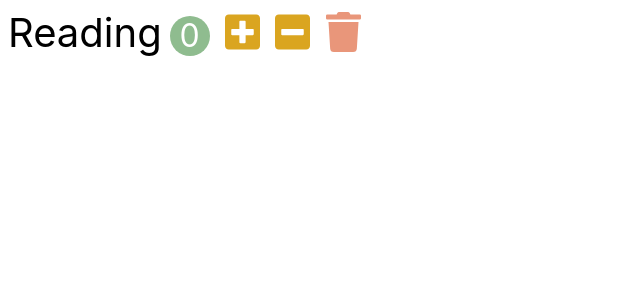
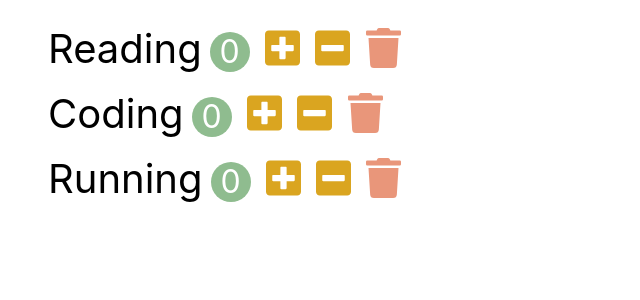
Before and after one commit to jiye-7/react-habit-tracker-project, a React (Create React App) app: page / in a window 1280 px wide. Shown: the top 300 px of the page, without its empty margins (0-640 px from the left). Built offline with nearby package versions, Linux system fonts and the light colour scheme.

Commit message:
event handler - 원본 데이터 건드리지 않고, state 변경하기

```diff
--- a/src/app.jsx
+++ b/src/app.jsx
@@ -1,11 +1,9 @@
-import React from 'react';
-import './app.css';
-import Habit from './components/habit';
+import React from "react";
+import "./app.css";
+import Habits from "./components/habits";
 
 function App() {
-  return (
-    <Habit />
-  )
+  return <Habits />;
 }
 
 export default App;
--- a/src/components/habit.jsx
+++ b/src/components/habit.jsx
@@ -1,40 +1,45 @@
-import React, { Component } from 'react';
+import React, { Component } from "react";
 
+// props로 전달받은 habit이라는 Object를 보여주기만 하는 컴포넌트
 class Habit extends Component {
-  state = {
-    count: 0,
-  }
-
   handleIncrement = () => {
-    // state object안에 있는 해당 멤버변수 count를 찾아 1증가 시킨 뒤 state를 업데이트 한다.
-    this.setState({
-      count: ++this.state.count,
-    })
+    this.props.onIncrement(this.props.habit);
   };
 
   handleDecrement = () => {
-    const count = --this.state.count;
-    this.setState({
-      count: count < 0 ? 0 : count,
-    })
-  }
+    this.props.onDecrement(this.props.habit);
+  };
+
+  handleDelete = () => {
+    this.props.onDelete(this.props.habit);
+  };
 
   render() {
+    const { name, count } = this.props.habit;
     return (
       <li className="habit">
-        <span className="habit-name">Reading</span>
-        <span className="habit-count">{this.state.count}</span>
-        <button className="habit-button habit-increase" onClick={this.handleIncrement}>
+        <span className="habit-name">{name}</span>
+        <span className="habit-count">{count}</span>
+        <button
+          className="habit-button habit-increase"
+          onClick={this.handleIncrement}
+        >
           <i className="fas fa-plus-square"></i>
         </button>
-        <button className="habit-button habit-decrease" onClick={this.handleDecrement}>
+        <button
+          className="habit-button habit-decrease"
+          onClick={this.handleDecrement}
+        >
           <i className="fas fa-minus-square"></i>
         </button>
-        <button className="habit-button habit-delete">
+        <button
+          className="habit-button habit-delete"
+          onClick={this.handleDelete}
+        >
           <i className="fas fa-trash"></i>
         </button>
       </li>
-    )
+    );
   }
 }
 
--- /dev/null
+++ b/src/components/habits.jsx
@@ -0,0 +1,54 @@
+import React, { Component } from "react";
+import Habit from "./habit";
+
+class Habits extends Component {
+  state = {
+    habits: [
+      { id: 1, name: "Reading", count: 0 },
+      { id: 2, name: "Coding", count: 0 },
+      { id: 3, name: "Running", count: 0 },
+    ],
+  };
+
+  handleIncrement = (habit) => {
+    const habits = [...this.state.habits];
+    const index = habits.indexOf(habit);
+    habits[index].count++;
+    this.setState({
+      habits, // habits: habits, // key: array data
+    });
+  };
+
+  handleDecrement = (habit) => {
+    const habits = [...this.state.habits];
+    const index = habits.indexOf(habit);
+    const count = habits[index].count - 1;
+    habits[index].count = count < 0 ? 0 : count;
+    this.setState({
+      habits,
+    });
+  };
+
+  handleDelete = (habit) => {
+    const habits = this.state.habits.filter((item) => item.id !== habit.id);
+    this.setState({ habits });
+  };
+
+  render() {
+    return (
+      <ul>
+        {this.state.habits.map((habit) => (
+          <Habit
+            key={habit.id}
+            habit={habit}
+            onIncrement={this.handleIncrement}
+            onDecrement={this.handleDecrement}
+            onDelete={this.handleDelete}
+          />
+        ))}
+      </ul>
+    );
+  }
+}
+
+export default Habits;
```
Also changed, not shown: src/index.js (+6 -6 lines).
